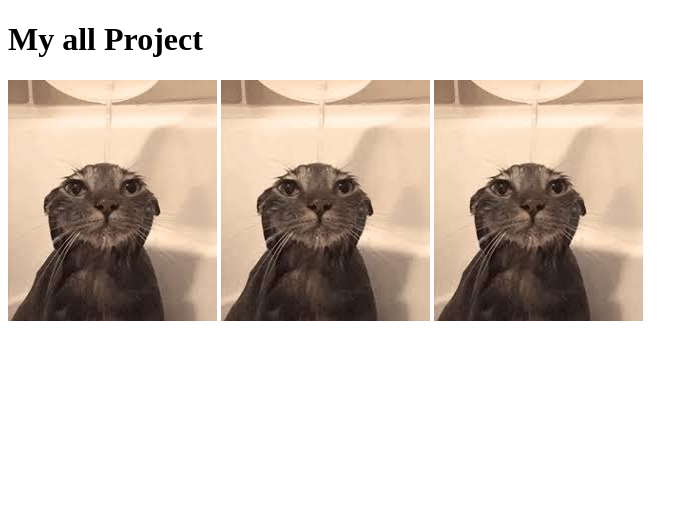
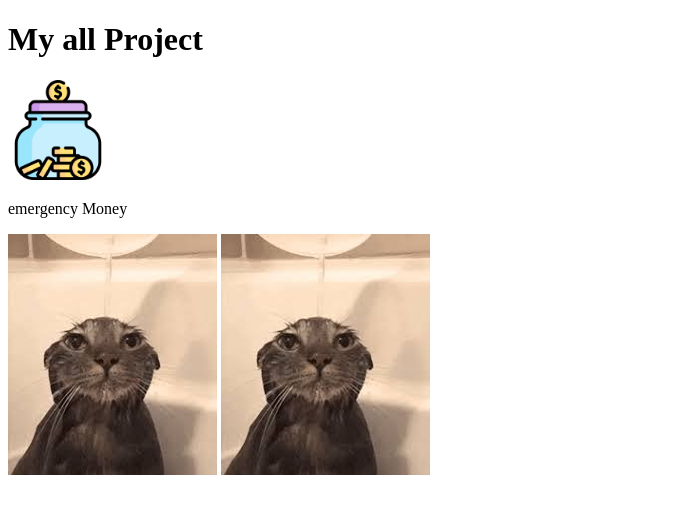
Before and after one commit to pNam0506/Project_resume, a website: page Project.html in a window 1280 px wide. Shown: the whole page, without its empty margins (0-698 px from the left). Drawn offline with Linux system fonts and the light colour scheme.

Commit message:
Emergency

```diff
--- a/Project.html
+++ b/Project.html
@@ -10,8 +10,13 @@
     <div id="head">
         <h1>My all Project</h1>
     </div>
+
     <div class="all-project">
-        <a id="Pro-One" href="https://pnam0506.github.io/Save-emergency-money/emergency.html"><img src="./download.jpg"></a>
+        <div id="emergency">
+            <a id="Pro-One" href="https://pnam0506.github.io/Save-emergency-money/emergency.html"><img id="save_money"  src="./jar.png"></a>
+            <p>emergency Money</p>
+        </div>
+
         <a href="./second.html"><img src="./download.jpg"></a>
         <a id="Y-one" href="./second.html"><img src="./download.jpg"></a>
 
--- a/style.css
+++ b/style.css
@@ -0,0 +1,4 @@
+
+.all-project #emergency #save_money {
+    height: 100px;
+}
```
Also changed, not shown: jar.png (added).
